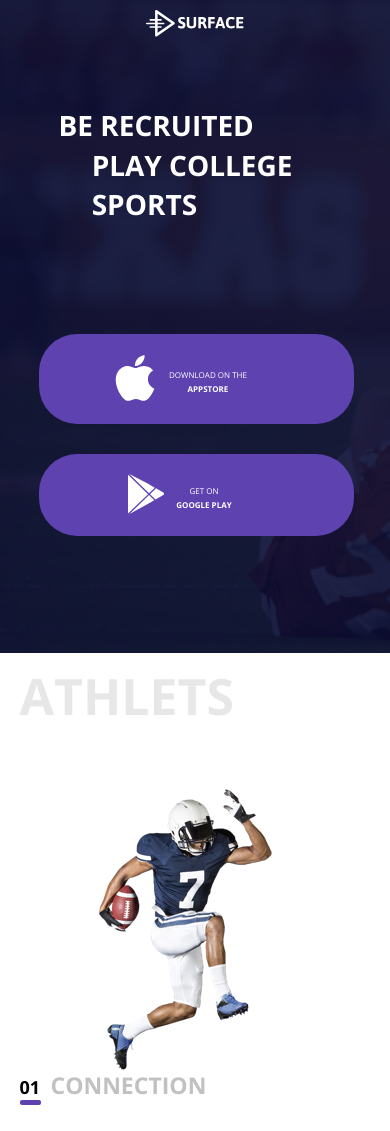
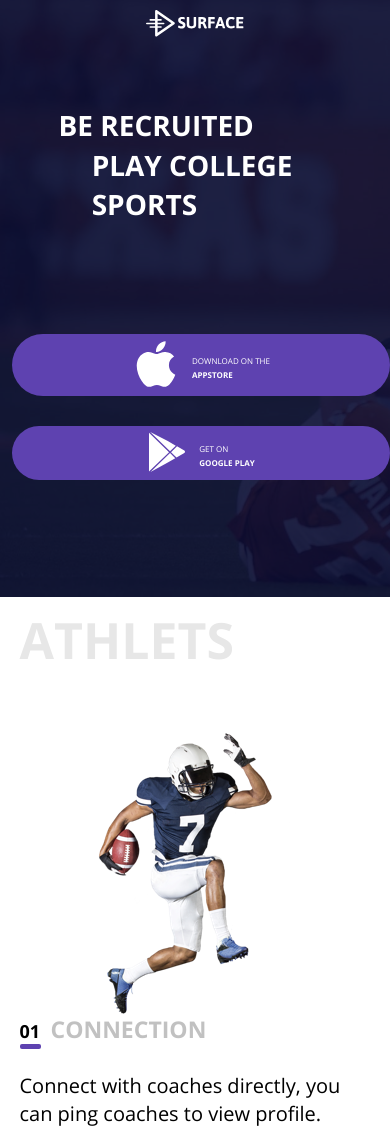
Before and after one commit to inessashuvalova/mq-diplom, a plain HTML site: page index.html in a window 390 px wide. Shown: the top 1131 px of the page. Drawn offline with Linux system fonts and the light colour scheme; files whose address does not match are found by name.

Commit message:
Дипломная работа

```diff
--- a/css/style.css
+++ b/css/style.css
@@ -91,6 +91,7 @@ body {
   display: inline-block;
   margin-left: 3%;
   vertical-align: middle;
+  text-align: left;
 }
 
 .button {
@@ -536,7 +537,7 @@ body {
     overflow: hidden;
     display: flex;
     flex-wrap: wrap;
-    margin-left: 10%;
+    margin-left: 3%;
     margin-top: 15%;
     margin-bottom: 15%;
   }
@@ -544,6 +545,8 @@ body {
   .button {
     width: 80%;
     margin-bottom: 30px;
+    margin-right: 0;
+    padding: 6px 50px 8px;
   }
 
   .button_download,
```
